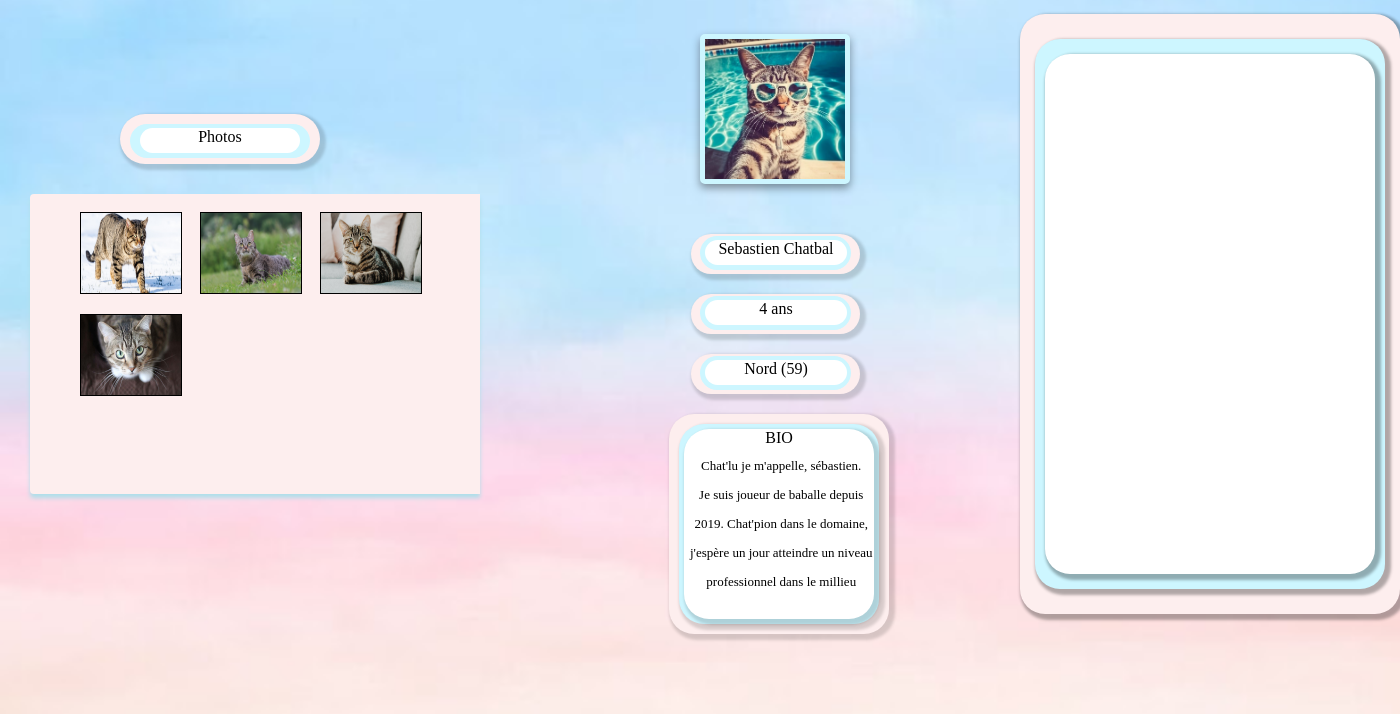
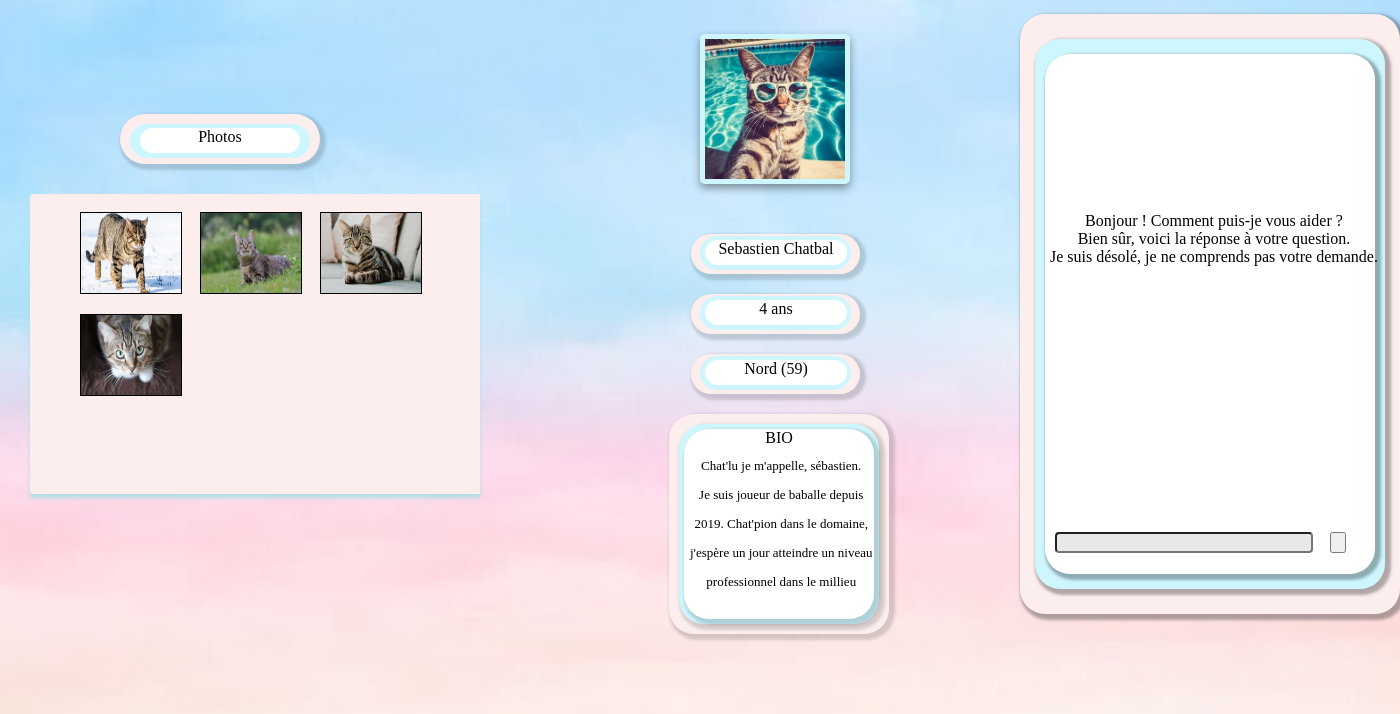
Before and after one commit to Mavrokai/myCatroulette, a PHP site: page /profil.html in a window 1400 px wide. Shown: the part 86-800 px from the top of the page. Run offline with PHP 8.4, Linux system fonts and the light colour scheme.

Commit message:
patchnot6

```diff
--- a/profil.css
+++ b/profil.css
@@ -270,3 +270,27 @@ border-radius: 4px 0px 0px 4px;
   top: 400px;
   border: solid 1px black;
 }
+.chat-box{
+  position: absolute;
+  left: 1050px;
+}
+.ecrire{
+  position: absolute;
+  width: 250px;
+  left: 5px;
+  top: 320px;
+  border-radius: 4px 4px 4px 4px;
+  background-color: rgba(128, 128, 128, 0.184) ;
+}
+.ecrire:hover{
+  background-color: rgba(168, 168, 168, 0.392);
+  width: 260px;
+  height: 30px;
+  border-radius: 10px 10px 10px 10px;
+}
+.button{
+  position: absolute;
+  width: 10px;
+  top:320px;
+  left: 280px;
+}
--- a/profil.html
+++ b/profil.html
@@ -64,6 +64,11 @@
             <p><img src="./Images/selon-la-fondation-30-millions-d-amis-il-est-essentiel-d-apprendre-certaines-regles-pour-une-cohabitation-sereine-et-harmonieuse-photo-de-erik-jan-leusink-sur-unsplash-1690812877.jpg" class="p3"></p>
             <p><img src="./Images/combien-de-temps-laisser-son-chat-seul-1.jpg" class="p4"></p>
         </section6>
+        <div class="chat-box" id="chatBox">    <!-- Messages du faux chat -->
+        <input type="text" name="text" class="ecrire">
+        <input type="button" class="button">
+        </div>
     </div>
+    <script src="profil.js"></script>
 </body>
 </html>
--- /dev/null
+++ b/profil.js
@@ -0,0 +1,30 @@
+// Réponses précalculées pour le faux chat
+const fauxChatMessages = [
+    "Bonjour ! Comment puis-je vous aider ?",
+    "Bien sûr, voici la réponse à votre question.",
+    "Je suis désolé, je ne comprends pas votre demande.",
+    // Ajoutez d'autres réponses précalculées ici
+  ];
+
+  // Fonction pour afficher les réponses précalculées dans le faux chat
+  function afficherReponsesFauxChat() {
+    const chatBox = document.getElementById("chatBox");
+
+    fauxChatMessages.forEach((message, index) => {
+      const newMessage = document.createElement("div");
+      newMessage.classList.add("message");
+      newMessage.textContent = message;
+
+      // Ajoutez des classes différentes pour distinguer les messages entrants et sortants
+      if (index % 2 === 0) {
+        newMessage.classList.add("incoming");
+      } else {
+        newMessage.classList.add("outgoing");
+      }
+
+      chatBox.appendChild(newMessage);
+    });
+  }
+
+  // Appel de la fonction pour afficher les réponses précalculées
+  afficherReponsesFauxChat();
```
